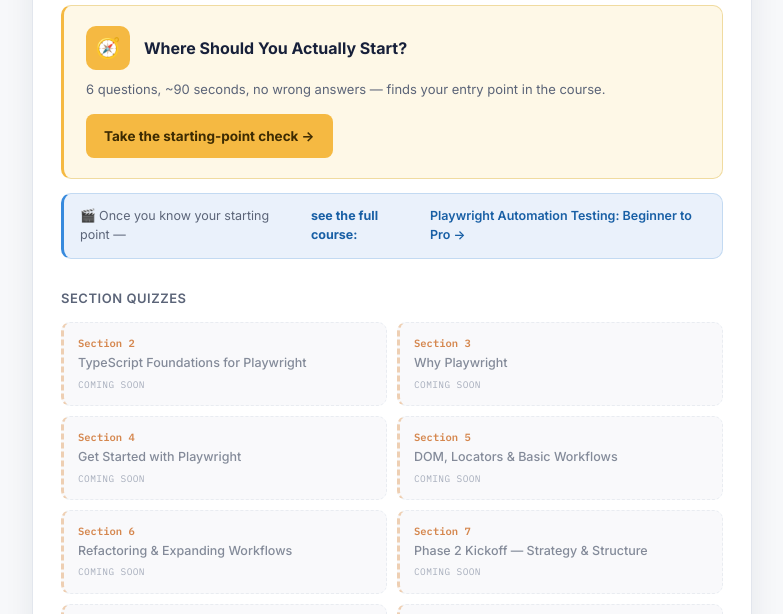
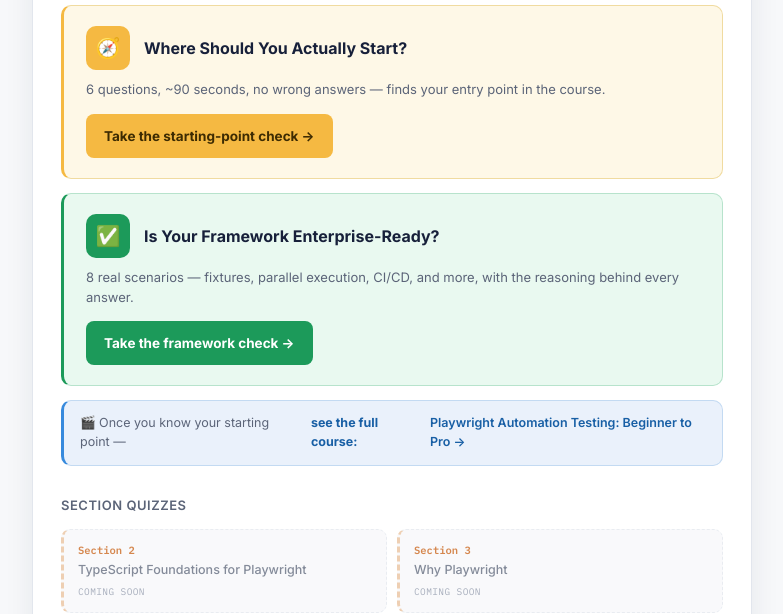
Before and after one commit to anuradha-learn/practice-skills, a plain HTML site: page playwright-ts/hub.html in a window 1280 px wide. Shown: the part 186-800 px from the top of the page, without its empty margins (248-1031 px from the left). Drawn offline with Linux system fonts and the light colour scheme.

Commit message:
Add missing readiness quiz card to hub

```diff
--- a/playwright-ts/hub.html
+++ b/playwright-ts/hub.html
@@ -17,6 +17,7 @@
     --bg:#F7F8FA; --panel:#FFFFFF; --panel-2:#F7F8FA; --border:#E2E6ED;
     --text:#17203A; --text-dim:#5B6478; --text-faint:#8B93A7;
     --yellow:#F5B942; --yellow-text:#A6790A; --yellow-tint:#FEF8E7;
+    --green:#1C9A5A; --green-text:#16824C; --green-tint:#E9F9F0;
     --blue:#378ADD; --blue-text:#185FA5; --blue-tint:#EAF1FB;
     --orange:#E8792A; --orange-text:#C85F14; --orange-tint:#FDF1E7;
     --mono:'IBM Plex Mono', monospace; --sans:'Inter', -apple-system, sans-serif;
@@ -42,6 +43,10 @@
   .featured-desc{font-size:13px; color:var(--text-dim); margin-bottom:14px;}
   .featured-btn{display:inline-flex; align-items:center; gap:8px; background:var(--yellow); color:#3D2B02; font-weight:700; font-size:13.5px; text-decoration:none; padding:12px 18px; border-radius:8px; transition:transform .15s ease;}
   .featured-btn:hover{transform:translateY(-1px);}
+
+  .featured-alt{background:var(--green-tint); border:1px solid #B7E3CC; border-left:3px solid var(--green); border-radius:10px; padding:20px 22px; margin-bottom:14px;}
+  .featured-alt .featured-icon{background:var(--green);}
+  .featured-alt .featured-btn{background:var(--green); color:#fff;}
 
   .course-note{display:flex; align-items:center; gap:12px; background:var(--blue-tint); border:1px solid #C3DAF2; border-left:3px solid var(--blue); border-radius:10px; padding:13px 16px; margin-bottom:30px; font-size:12.5px; color:var(--text-dim);}
   .course-note b{color:var(--blue-text);}
@@ -80,6 +85,15 @@
       <a class="featured-btn" href="playwright-starting-point-quiz.html">Take the starting-point check →</a>
     </div>
 
+    <div class="featured featured-alt">
+      <div class="featured-top">
+        <div class="featured-icon">✅</div>
+        <div class="featured-title">Is Your Framework Enterprise-Ready?</div>
+      </div>
+      <div class="featured-desc">8 real scenarios — fixtures, parallel execution, CI/CD, and more, with the reasoning behind every answer.</div>
+      <a class="featured-btn" href="playwright-readiness-quiz.html">Take the framework check →</a>
+    </div>
+
     <div class="course-note">
       🎬 Once you know your starting point — <b>see the full course:</b> <a href="https://www.udemy.com/course/playwright-automation-basics-to-advance-typescript/?referralCode=EB1B083AE4ED6DB00852" target="_blank" rel="noopener">Playwright Automation Testing: Beginner to Pro →</a>
     </div>
```
